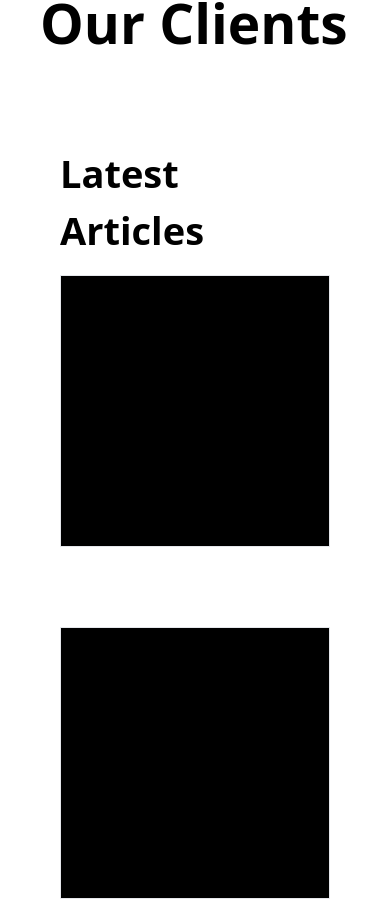
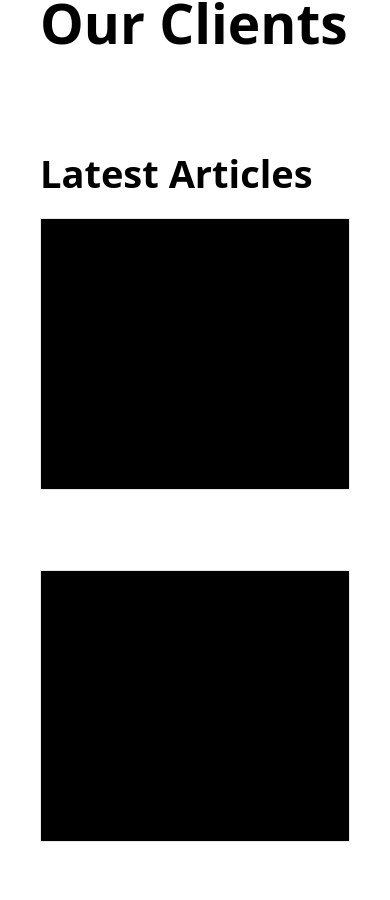
Before and after one commit to borodedamie/jaga-visuals, a React (Vite) app: page / in a window 390 px wide. Shown: the part 7302-8202 px from the top of the page. Built offline with nearby package versions, Linux system fonts and the light colour scheme.

Commit message:
made corrections

```diff
--- a/src/components/Clients.jsx
+++ b/src/components/Clients.jsx
@@ -7,16 +7,16 @@ const Clients = () => {
         Our Clients
       </h1>
 
-      <div className="flex flex-col mx-5 md:mx-[11rem]">
-        <h2 className="font-bold text-[38px] pb-[1rem]">Latest Articles</h2>
-        <div className="flex flex-col pb-5 md:flex-row justify-center gap-20">
-          <div className="border bg-[black] h-[17rem] w-full md:w-[20rem]"></div>
+        <div className="flex flex-col pb-5 md:flex-row justify-center items-end gap-20">
+          <div className="flex w-full md:w-[20rem] flex-col">
+          <h2 className="font-bold text-[38px] pb-[1rem]">Latest Articles</h2>
+          <div className="border bg-[black] h-[17rem]"></div>
+          </div>
           <div className="border bg-[black] h-[17rem] w-full md:w-[20rem]"></div>
           <div className="border bg-[black] h-[17rem] w-full md:w-[20rem]"></div>
         </div>
         <button className="text-center items-center flex mx-auto rounded-2xl font-medium h-[2rem] text-[blue] p-5 border-[blue] border-[2px]">VIEW ALL BLOG POSTS</button>
       </div>
-    </div>
   );
 };
 
--- a/src/components/Nav.jsx
+++ b/src/components/Nav.jsx
@@ -10,7 +10,7 @@ const Nav = () => {
   };
 
   return (
-    <nav className="flex flex-col md:flex-row items-left md:items-center mx-0 md:mx-20 justify-between pt-[2em] gap-20 relative">
+    <nav className="flex mb-0 md:mb-10 flex-col md:flex-row items-left md:items-center mx-0 md:mx-20 justify-between pt-[2em] gap-20 relative">
       <div className="flex justify-between items-center mx-10">
         <p className="text-[20px] pb-[1em] md:pb-0 font-bold leading-[19.36px]">Logo</p>
         <div
--- a/src/components/Service1.jsx
+++ b/src/components/Service1.jsx
@@ -50,7 +50,7 @@ const Service1 = () => {
               <h2 key={index} className="text-[35px] w-[20rem] font-bold text-[#26316c]">
                 {data1.title}
               </h2>
-              <p className="text-[18px] w-[20rem] md:w-[24.5rem] font-bold text-[grey] leading-10 py-5">{data1.paragraph}</p>
+              <p key={index} className="text-[18px] w-[20rem] md:w-[24.5rem] font-bold text-[grey] leading-10 py-5">{data1.paragraph}</p>
               <Button />
             </div>
             <div className="bg-[grey] w-[22rem] md:w-[25rem] h-[20rem] rounded-2xl"></div>
```
